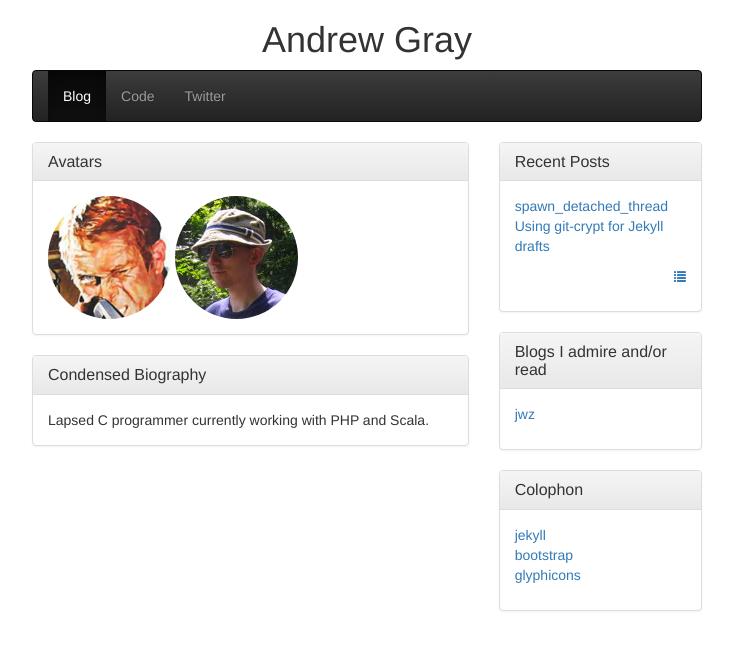
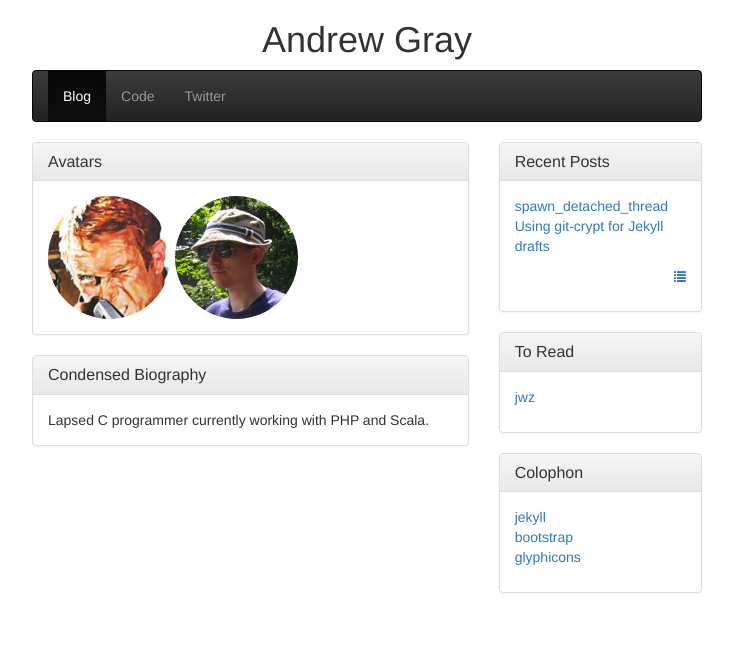
Before and after one commit to adsgray/adsgray.github.io, a Jekyll site: the page built from index.html, in a window 1280 px wide. Shown: the top 650 px of the page, without its empty margins (273-1006 px from the left). Built offline with Jekyll 4.4.1, drawn with Linux system fonts in a browser that asks for light colours; nearby versions of some CDN libraries.

Commit message:
tweak blogroll include

```diff
--- a/_includes/blogroll.html
+++ b/_includes/blogroll.html
@@ -1,7 +1,7 @@
 
 <div class="panel panel-default">
     <div class="panel-heading">
-            <h3 class="panel-title">Blogs I admire and/or read</h3>
+            <h3 class="panel-title">To Read</h3>
     </div>
       <div class="panel-body">
 
```
